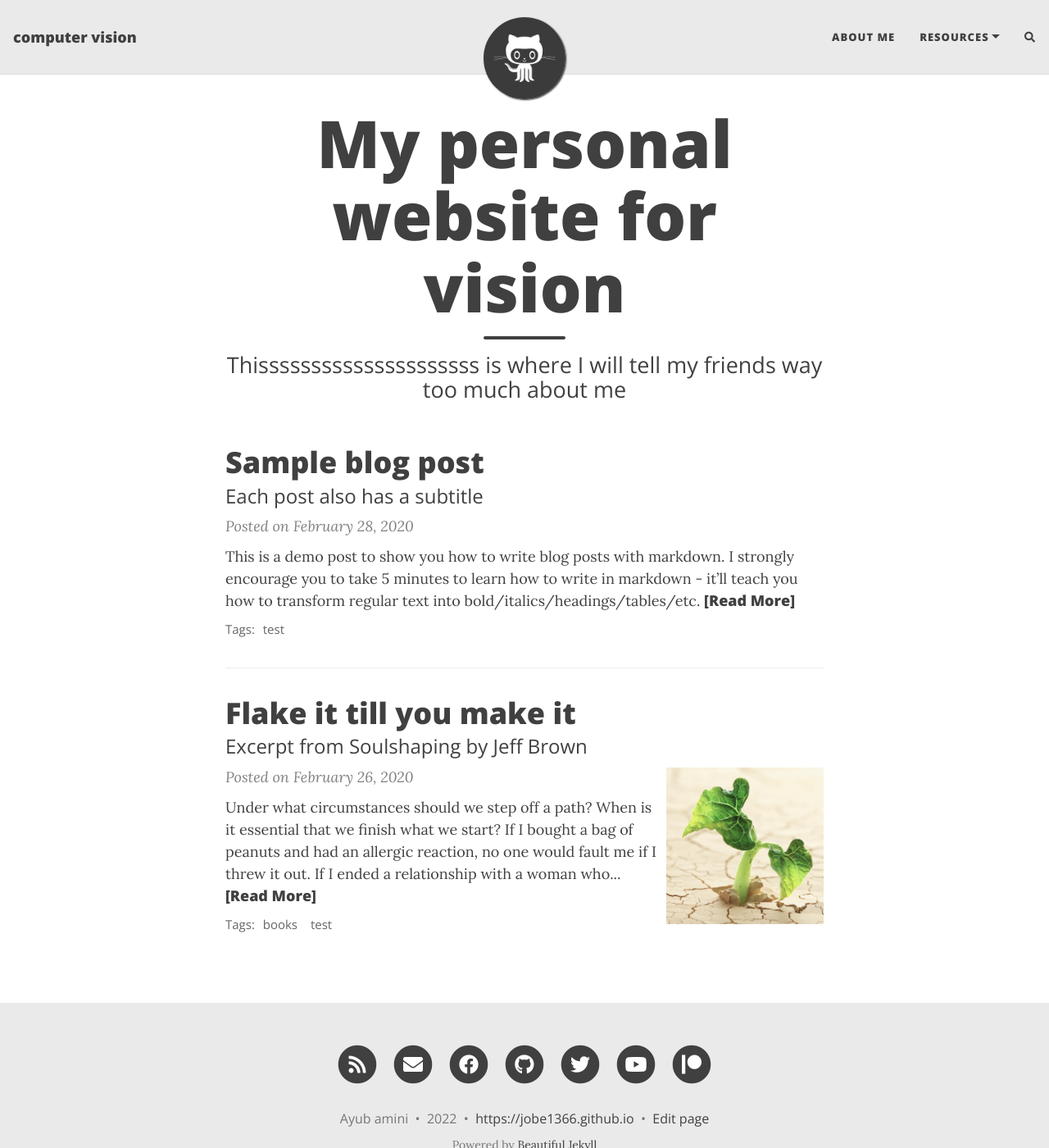
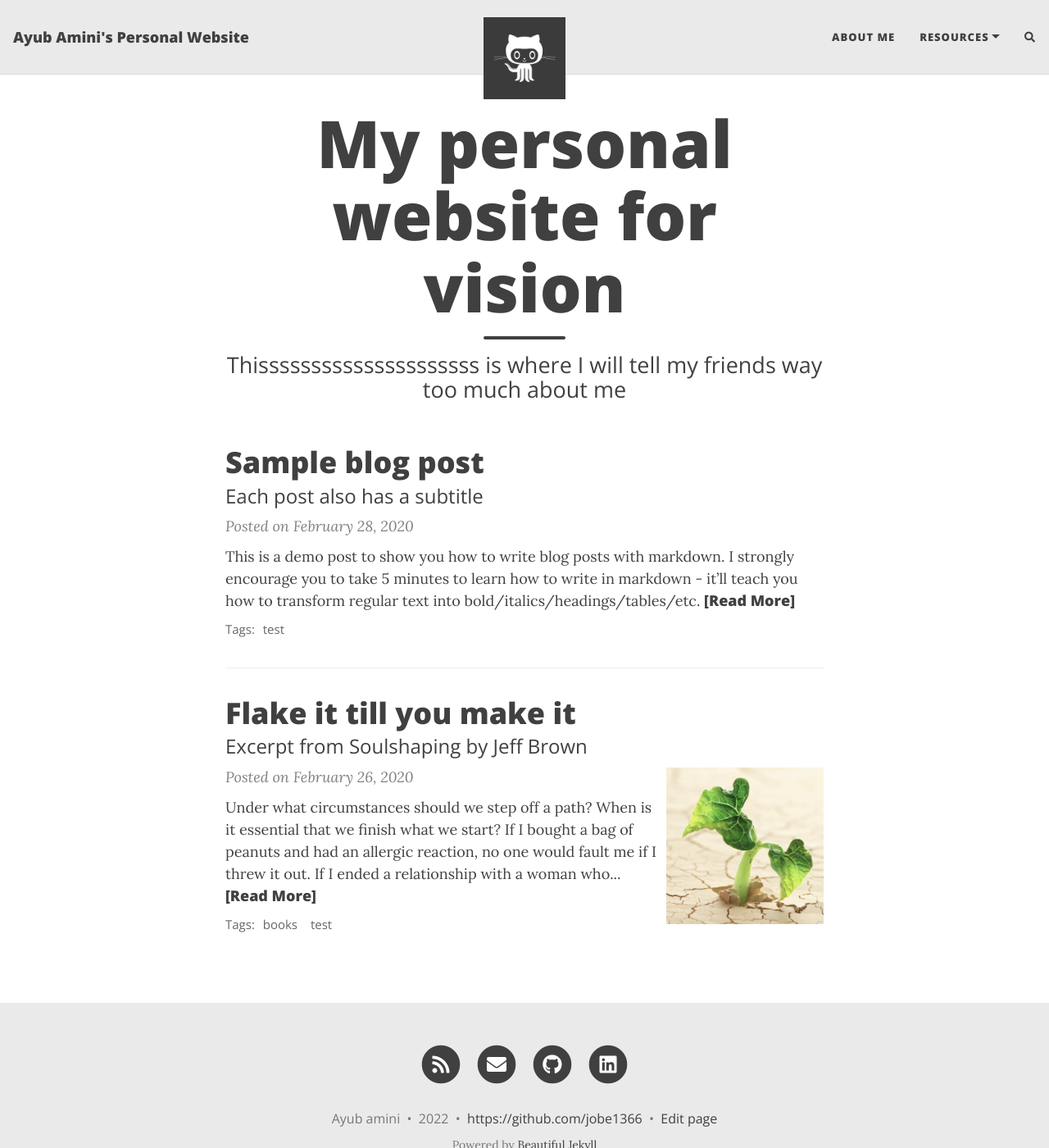
Before and after one commit to jobe1366/AYUB_AMINI.github.io, a Jekyll site: the page built from index.html, in a window 1280 px wide and 1400 px high. Shown: the whole window at 82% size. Built offline with Jekyll 4.4.1, drawn with Linux system fonts in a browser that asks for light colours; nearby versions of some CDN libraries; the list of posts is cut into pages by our own code; comment, search, counter and statistics services are not loaded; some of the changed lines change nothing that is shown.

Commit message:
Update _config.yml

```diff
--- a/_config.yml
+++ b/_config.yml
@@ -10,7 +10,7 @@
 ############################
 
 # Name of website
-title: computer vision
+title: Ayub Amini's Personal Website
 
 # Your name to show in the footer
 author: "Ayub amini"
@@ -36,7 +36,7 @@ navbar-links:
 avatar: "/assets/img/avatar-icon.png"
 
 # By default, the image is cut into a circle. You can disable this behaviour by setting 'round-avatar: false'
-round-avatar: true
+round-avatar: false
 
 # If you want to have an image logo in the top-left corner instead of having the title of the website,
 # then specify the following parameter
@@ -52,14 +52,14 @@ round-avatar: true
 social-network-links:
   email: "a.amini5404@gmail.com"
   rss: true  # remove this line if you don't want to show an RSS link at the bottom
-  facebook: deanattali
+  #facebook: deanattali
   github: jobe1366
-  twitter: daattali
-  patreon: DeanAttali
-  youtube: c/daattali
+  #twitter: daattali
+  #patreon: DeanAttali
+  #youtube: c/daattali
 #  medium: yourname
 #  reddit: yourname
-#  linkedin: daattali
+  linkedin: Ayub Amini
 #  xing: yourname
 #  stackoverflow: "3943160/daattali"
 #  snapchat: deanat78
@@ -88,14 +88,14 @@ rss-description: This website is a virtual proof that I'm awesome
 
 # Select which social network share links to show in posts
 share-links-active:
-  twitter: true
-  facebook: true
+  twitter: false
+  facebook: false
   linkedin: true
   vk: false
 
 # How to display the link to your website in the footer
 # Remove this if you don't want a link in the footer
-url-pretty: "https://jobe1366.github.io"
+url-pretty: "https://github.com/jobe1366"
 
 # Excerpt word length - Truncate the excerpt of each post on the feed page to the specified number of words
 excerpt_length: 50
@@ -115,7 +115,7 @@ edit_page_button: true
 # Allow sub-menu items (second-level navigation menu items) to be longer than the top-level menu
 # If this setting is off, then long sub-menu words might get cut off
 # See https://github.com/daattali/beautiful-jekyll/issues/765 to understand the issue this setting can solve
-navbar-var-length: false
+navbar-var-length: true
 
 # The keywords to associate with your website, for SEO purposes
 #keywords: "my,list,of,keywords"
```
